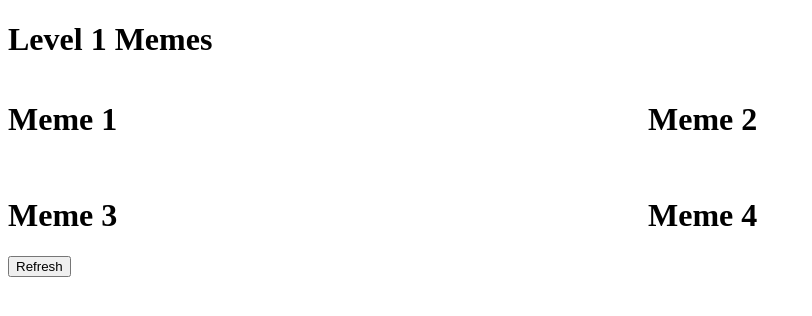
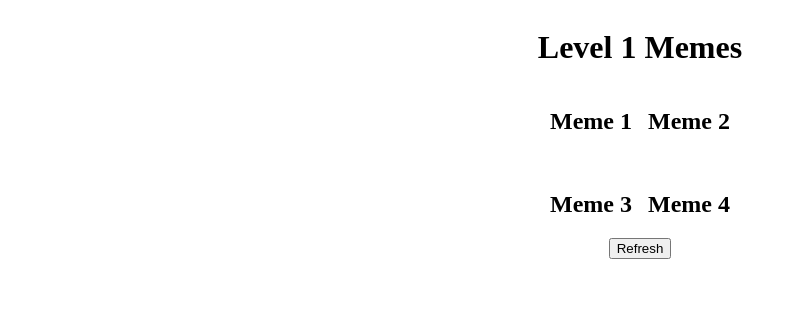
Before and after one commit to aaron-ang/hack-4-pan-2022, a React (Create React App) app: page / in a window 1280 px wide. Shown: the top 316 px of the page, without its empty margins (0-812 px from the left). Built offline with nearby package versions, Linux system fonts and the light colour scheme.

Commit message:
Center elements and setup memes state for meme images

```diff
--- a/src/App.jsx
+++ b/src/App.jsx
@@ -4,6 +4,7 @@ import Meme from "./Meme";
 
 function App() {
   const [memeLevel, setMemeLevel] = useState(1);
+  const [memes, setMemes] = useState([])
 
   useEffect(() => {
     if (memeLevel === 6) {
@@ -16,19 +17,23 @@ function App() {
     setMemeLevel((prevMemeLevel) => prevMemeLevel + 1);
   }
 
+  // Create JSX variable to replace hardcoded Meme components in return clause
+  // const memeElements = meme.map()
+
   return (
-    <div>
+    <main>
       <h1>Level {memeLevel} Memes</h1>
       <div className="meme-container">
-        <Meme name="1"/>
-        <Meme name="2"/>
-        <Meme name="3"/>
-        <Meme name="4"/>
+        {/* {memeElements} */}
+        <Meme name="1" />
+        <Meme name="2" />
+        <Meme name="3" />
+        <Meme name="4" />
       </div>
       <button onClick={advanceMemeLevel}>
         {memeLevel === 5 ? "Super Meme" : "Refresh"}
       </button>
-    </div>
+    </main>
   );
 }
 
--- a/src/Meme.js
+++ b/src/Meme.js
@@ -1,7 +1,7 @@
 function Meme(props) {
   return (
     <div>
-      <h1>Meme {props.name}</h1>
+      <h2>Meme {props.name}</h2>
     </div>
   );
 }
--- a/src/index.css
+++ b/src/index.css
@@ -1,3 +1,10 @@
+main {
+  display: flex;
+  flex-direction: column;
+  justify-content: center;
+  align-items: center;
+}
+
 .meme-container {
   display: grid;
   grid-template: auto auto / auto auto;
```
